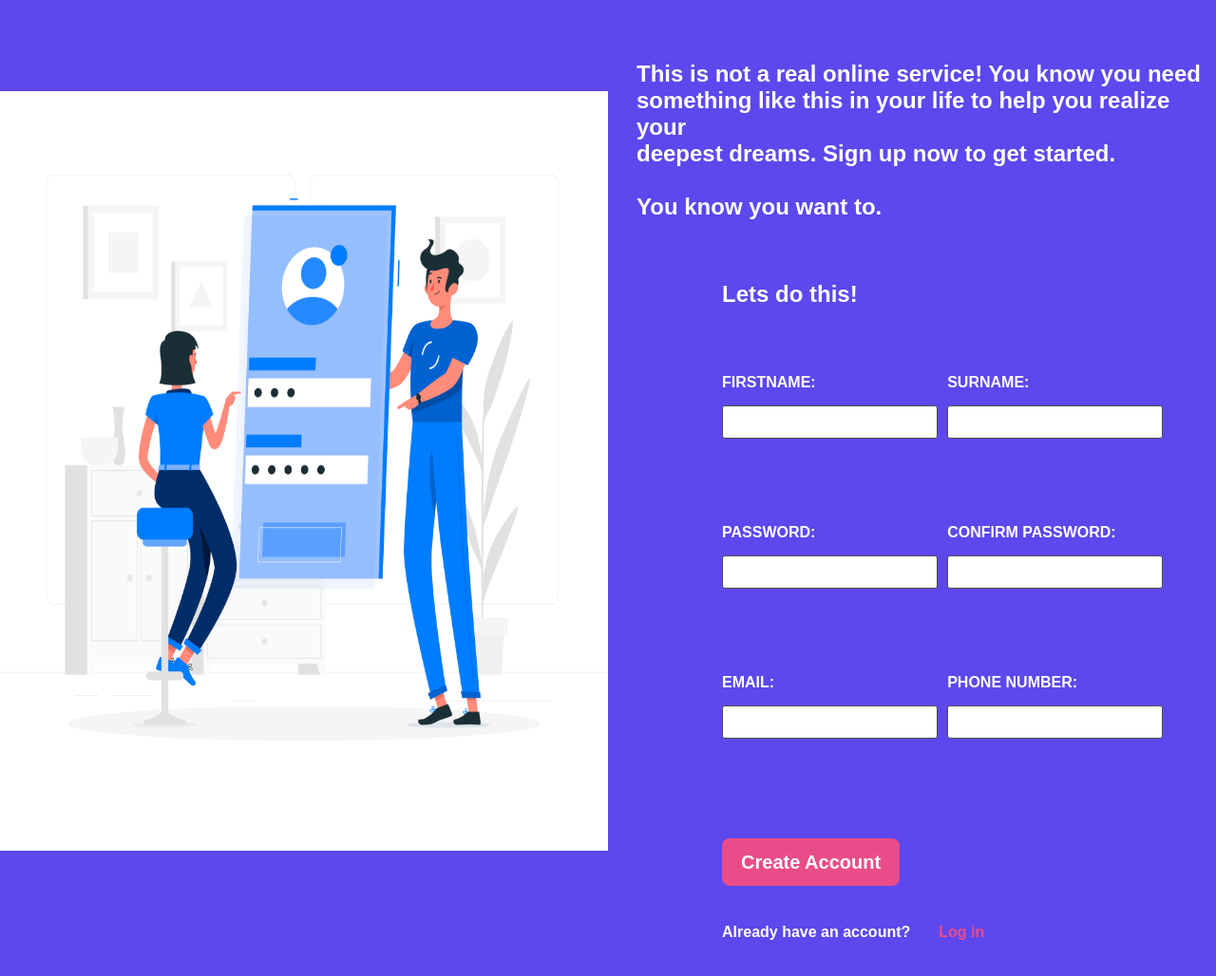
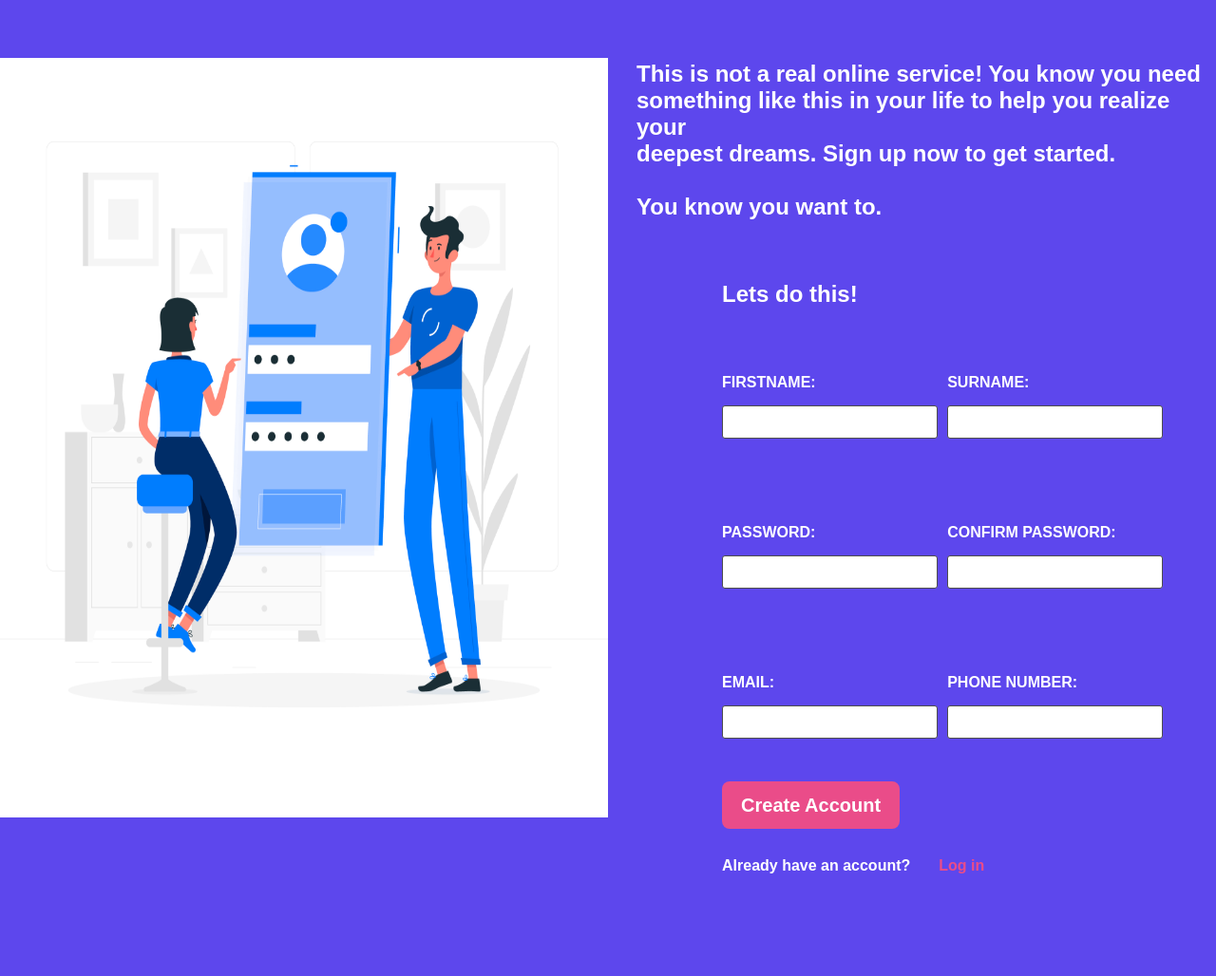
Before and after one commit to AdnanChowdhury7249/Project-Sign-up-Form, a plain HTML site: page index.html in a window 1280 px wide. Shown: the whole page at 95% size. After the commit the page ends 993 px from the top, so only its background shows below. Drawn offline with Linux system fonts and the light colour scheme.

Commit message:
Edit style.css

```diff
--- a/style.css
+++ b/style.css
@@ -161,6 +161,8 @@ a:hover {
     user-select: none;
     -webkit-user-select: none;
     touch-action: manipulation;
+    margin-top: -60px;
+
 }
 
 
@@ -179,7 +181,7 @@ a:hover {
     padding-left: 120px;
     font-weight: 700;
     font-family: 'Poppins', sans-serif;
-    margin-top: -80px;
+    margin-top: -90px;
 
 
 }
```
